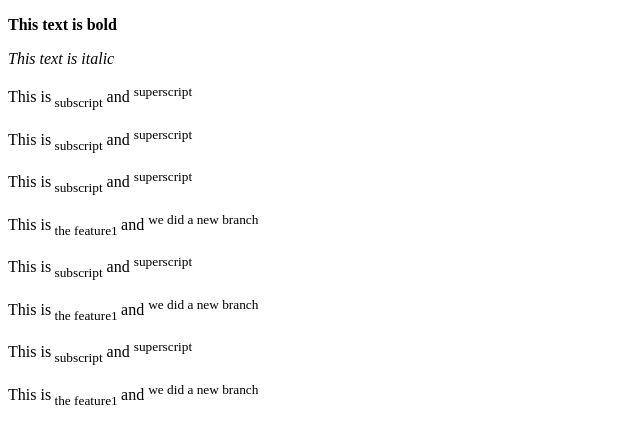
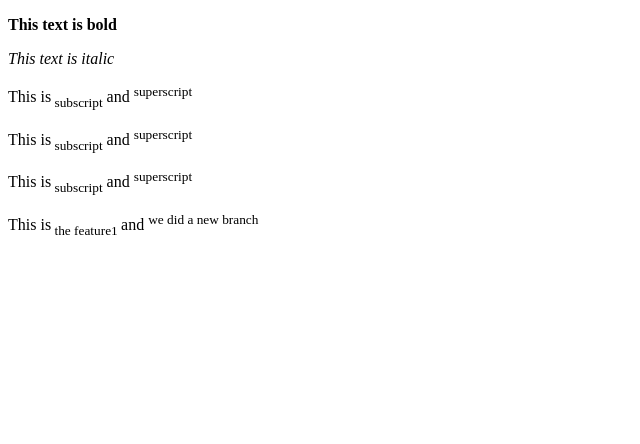
Before and after one commit to alisiah/Test1, a plain HTML site: page index.html in a window 1280 px wide. Shown: the whole page, without its empty margins (0-640 px from the left). Drawn offline with Linux system fonts and the light colour scheme.

Commit message:
feature1 is changed twice

```diff
--- a/index.html
+++ b/index.html
@@ -11,13 +11,7 @@
 
 <p>This is<sub> the feature1 </sub> and <sup>we did a new branch</sup></p>
 
-<p>This is<sub> subscript</sub> and <sup>superscript</sup></p>
 
-<p>This is<sub> the feature1 </sub> and <sup>we did a new branch</sup></p>
-
-<p>This is<sub> subscript</sub> and <sup>superscript</sup></p>
-
-<p>This is<sub> the feature1 </sub> and <sup>we did a new branch</sup></p>
 
 
 
```
